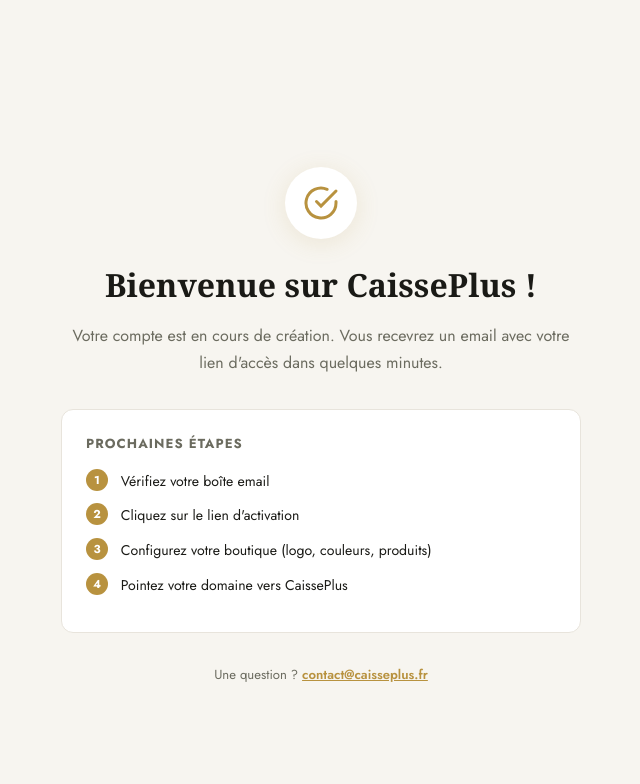
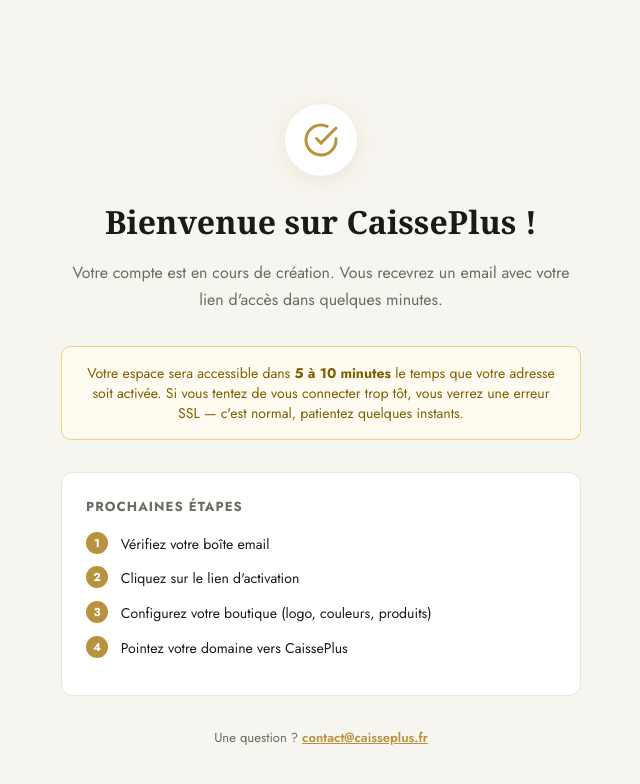
Before and after one commit to Upskillz57/caisseplus-site, a Next.js app: page /inscription/merci in a window 1280 px wide. Shown: the top 784 px of the page, without its empty margins (319-959 px from the left). Built offline with nearby package versions, Linux system fonts and the light colour scheme.

Commit message:
feat: avertissement délai SSL sur page merci

```diff
--- a/app/inscription/merci/page.tsx
+++ b/app/inscription/merci/page.tsx
@@ -22,6 +22,9 @@
         <p style={{ color: "#6b6b5f", fontSize: "1rem", lineHeight: 1.7, marginBottom: "2rem" }}>
           Votre compte est en cours de création. Vous recevrez un email avec votre lien d'accès dans quelques minutes.
         </p>
+        <div style={{ background: "#fffbf0", border: "1px solid #f0d080", borderRadius: "10px", padding: "1rem 1.2rem", marginBottom: "2rem", fontSize: "0.88rem", color: "#7d6000" }}>
+          Votre espace sera accessible dans <strong>5 à 10 minutes</strong> le temps que votre adresse soit activée. Si vous tentez de vous connecter trop tôt, vous verrez une erreur SSL — c'est normal, patientez quelques instants.
+        </div>
         <div style={{ background: "#fff", borderRadius: "12px", padding: "1.5rem", border: "1px solid #e8e4dc", marginBottom: "2rem", textAlign: "left" }}>
           <div style={{ fontSize: "0.82rem", fontWeight: 700, color: "#6b6b5f", marginBottom: "1rem", letterSpacing: "0.08em" }}>PROCHAINES ÉTAPES</div>
           {[
```
